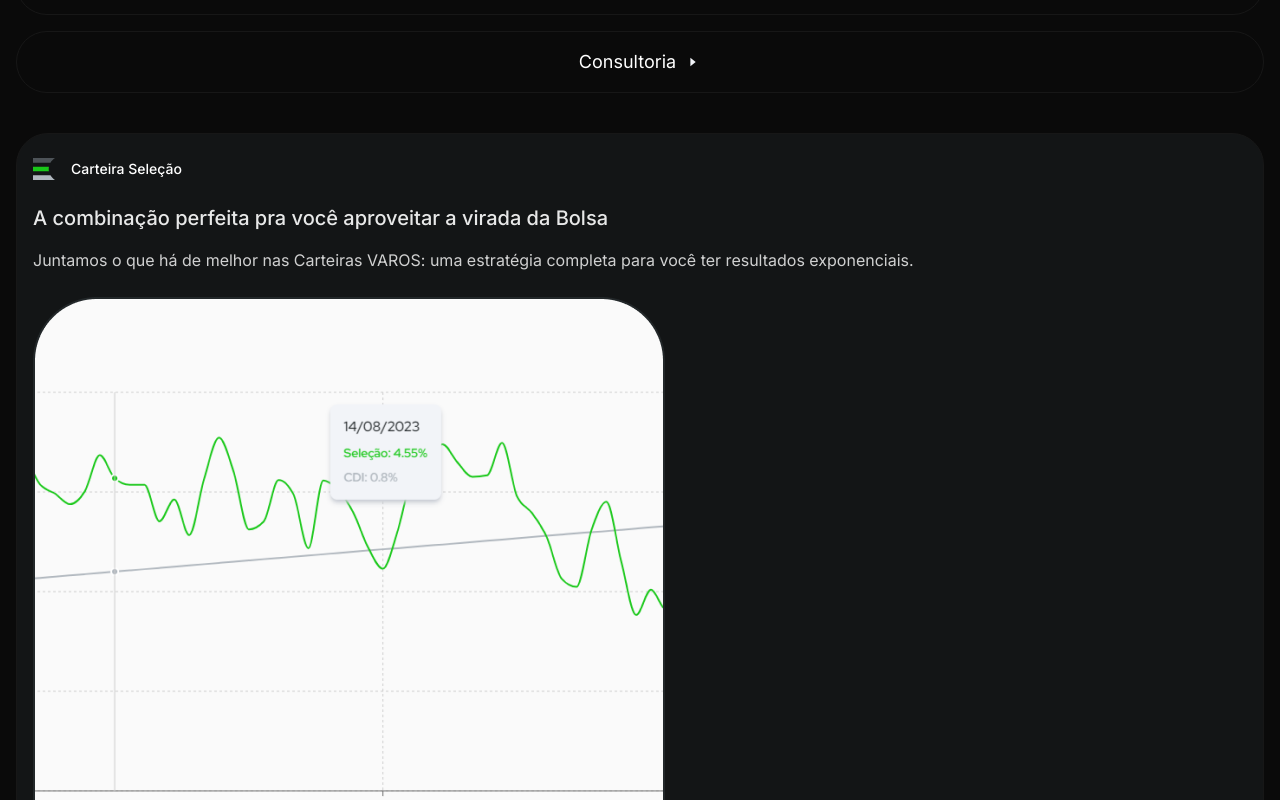
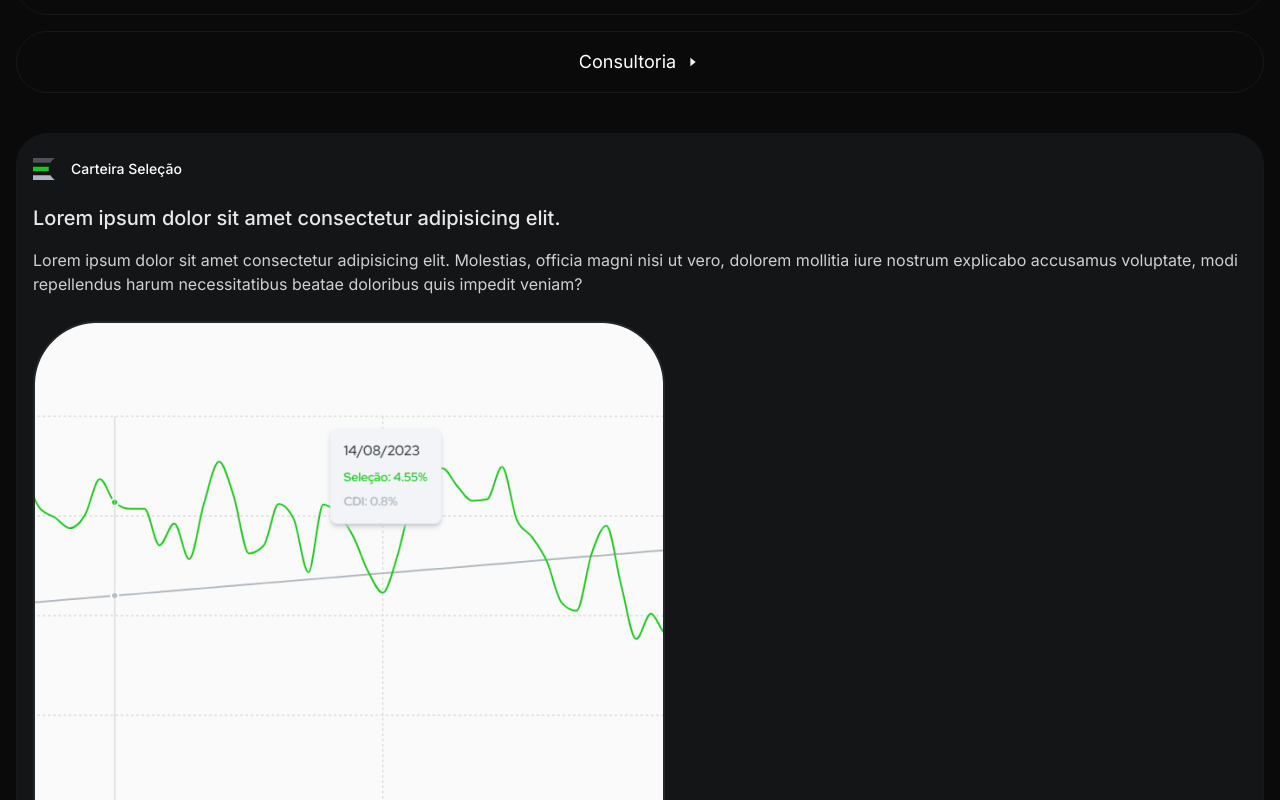
Before and after one commit to janderson22-creator/varos, a Next.js app: page / in a window 1280 px wide. Shown: the part 860-1660 px from the top of the page. Built offline with nearby package versions, Linux system fonts and the light colour scheme.

Commit message:
fix: select option, and scroll to ref

```diff
--- a/app/page.tsx
+++ b/app/page.tsx
@@ -18,10 +18,6 @@
         <SimpleInvest />
       </div>
 
-      <div className="mt-10 px-4">
-        <WalletSelect />
-      </div>
-
       <div className="mt-[122px]">
         <Didactics />
       </div>
--- a/src/components/ui/modal-nav-mobile.tsx
+++ b/src/components/ui/modal-nav-mobile.tsx
@@ -47,7 +47,7 @@
           {options.map((option, key) => (
             <div
               className={cn(
-                "rounded-[8px] px-4",
+                "rounded-[8px]",
                 optionSelected === "Produtos" &&
                   option === "Produtos" &&
                   "border-[#B0B7BE] bg-[#222729]",
@@ -57,7 +57,9 @@
               <div
                 onClick={() => openOption(option)}
                 className={cn(
-                  "w-full border-b border-[#222729] py-6 font-bold opacity-90",
+                  "px-4 w-full border-b-[2px] border-[#222729] py-6 font-bold opacity-90",optionSelected === "Produtos" &&
+                  option === "Produtos" &&
+                  "border-[#B0B7BE]",
                 )}
               >
                 {option}
@@ -66,7 +68,7 @@
               <div
                 className={cn(
                   optionSelected === "Produtos" && option === "Produtos"
-                    ? "appear"
+                    ? "appear mt-8 px-4"
                     : "disabled",
                 )}
               >
--- a/src/components/ui/option-selected.tsx
+++ b/src/components/ui/option-selected.tsx
@@ -3,20 +3,23 @@
 import { useTheme } from "next-themes";
 import Image from "next/image";
 import { Dispatch, SetStateAction } from "react";
+import { SubOptionsType } from "./simple-invest-season";
 
 interface Props {
   option: {
     icon: any;
     name: string;
   }[];
-  setOption: Dispatch<SetStateAction<string>>;
-  optionSelected: string;
+  setOption: Dispatch<SetStateAction<SubOptionsType>>;
+  optionSelected: SubOptionsType | undefined;
+  click: (subOption: SubOptionsType) => void;
 }
 
 const OptionSelected: React.FC<Props> = ({
   option,
   setOption,
   optionSelected,
+  click,
 }) => {
   const { theme } = useTheme();
   return (
@@ -28,10 +31,10 @@
     >
       {option.map((option, key) => (
         <div
-          onClick={() => setOption(option.name)}
+          onClick={() => click(option)}
           className={cn(
-            "w-fit px-4 my-2 py-4 flex items-center gap-2 rounded-[32px]",
-            option.name === optionSelected && "bg-[#22272980]",
+            "my-2 flex w-fit items-center gap-2 rounded-[32px] px-4 py-4",
+            option.name === optionSelected?.name && "bg-[#22272980]",
           )}
           key={key}
         >
--- a/src/components/ui/simple-invest-season.tsx
+++ b/src/components/ui/simple-invest-season.tsx
@@ -1,5 +1,5 @@
 "use client";
-import { useCallback, useMemo, useState } from "react";
+import { useCallback, useMemo, useRef, useState } from "react";
 import ArrowRight from "../svg/arrow-right";
 import { cn } from "@/lib/utils";
 import { useTheme } from "next-themes";
@@ -10,10 +10,14 @@
 import FllsIcon from "../../../public/svg/wallets/flls.svg";
 import SmallIcon from "../../../public/svg/wallets/small-caps.svg";
 import OptionSelected from "./option-selected";
+import WalletSelect from "./wallet-selection";
 
 const SimpleInvest = () => {
+  const walletSelectRef = useRef<HTMLDivElement>(null);
   const [optionSelected, setOptionSelected] = useState<OptionsType>();
-  const [subOptionSelected, setSubOptionSelected] = useState("");
+  const [subOptionSelected, setSubOptionSelected] = useState<SubOptionsType>(
+    wallets[0] as SubOptionsType,
+  );
   const shouldAppear = optionSelected ? "appear" : "disabled";
   const { theme } = useTheme();
 
@@ -41,6 +45,17 @@
     }
   }, [optionSelected]);
 
+  const handleSubOptionSelect = (subOption: SubOptionsType) => {
+    setSubOptionSelected(subOption);
+
+    if (walletSelectRef.current) {
+      window.scrollTo({
+        top: walletSelectRef.current.offsetTop,
+        behavior: "smooth",
+      });
+    }
+  };
+
   return (
     <div className="mx-4">
       <h2 className="text-center text-[24px] font-semibold">
@@ -60,7 +75,6 @@
             <div
               onClick={() => {
                 openOption(option);
-                setSubOptionSelected("");
               }}
               className={cn(
                 "flex items-center justify-center gap-2 rounded-[40px] border py-4 text-lg ",
@@ -89,11 +103,16 @@
                   option={details}
                   optionSelected={subOptionSelected}
                   setOption={setSubOptionSelected}
+                  click={handleSubOptionSelect}
                 />
               )}
             </div>
           </div>
         ))}
+      </div>
+
+      <div className="mt-10" ref={walletSelectRef}>
+        <WalletSelect option={subOptionSelected} />
       </div>
     </div>
   );
@@ -104,6 +123,7 @@
 // utils
 
 type OptionsType = "Carteiras" | "Cursos" | "Consultoria";
+export type SubOptionsType = { icon: any; name: string };
 const options = ["Carteiras", "Cursos", "Consultoria"];
 const wallets = [
   {
--- a/src/components/ui/wallet-selection.tsx
+++ b/src/components/ui/wallet-selection.tsx
@@ -4,8 +4,13 @@
 import { useTheme } from "next-themes";
 import SelecaoIcon from "../../../public/svg/wallets/selecao.svg";
 import WalletSelectImg from "../../../public/wallet-select.png";
+import { SubOptionsType } from "./simple-invest-season";
 
-const WalletSelect = () => {
+interface Props {
+  option: SubOptionsType | undefined;
+}
+
+const WalletSelect: React.FC<Props> = ({ option }) => {
   const { theme } = useTheme();
 
   return (
@@ -16,16 +21,18 @@
       )}
     >
       <div className="flex items-center gap-4">
-        <Image src={SelecaoIcon} alt="wallet select" />
-        <p className="text-sm font-medium">Carteira Seleção</p>
+        <Image src={option?.icon} alt="wallet select" />
+        <p className="text-sm font-medium">{option?.name}</p>
       </div>
 
       <h2 className="mt-[24px] text-xl font-medium opacity-90">
-        A combinação perfeita pra você aproveitar a virada da Bolsa
+        Lorem ipsum dolor sit amet consectetur adipisicing elit.
       </h2>
-      <p className="font-normal opacity-80 mt-4">
-        Juntamos o que há de melhor nas Carteiras VAROS: uma estratégia completa
-        para você ter resultados exponenciais.
+      <p className="mt-4 font-normal opacity-80">
+        Lorem ipsum dolor sit amet consectetur adipisicing elit. Molestias,
+        officia magni nisi ut vero, dolorem mollitia iure nostrum explicabo
+        accusamus voluptate, modi repellendus harum necessitatibus beatae
+        doloribus quis impedit veniam?
       </p>
 
       <Image src={WalletSelectImg} alt="wallet select" className="mt-[25px]" />
```
